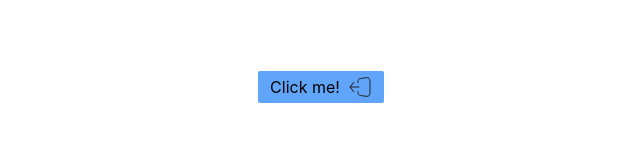
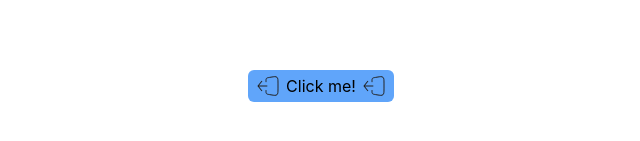
Before and after one commit to HCMUT-Tesell/Tesell, a React (Vite) app in the folder frontend/: page / in a window 1280 px wide. Shown: the part 313-454 px from the top of the page, without its empty margins (319-959 px from the left). Built offline with nearby package versions, Linux system fonts and the light colour scheme.

Commit message:
style: update button component's style

```diff
--- a/frontend/src/App.jsx
+++ b/frontend/src/App.jsx
@@ -9,7 +9,7 @@ function App() {
 
   return (
     <div>
-      <Button label={'Click me!'} onClick={handleClick} hasIcon={true} icon={Sign_out()} icon_position={'right'}></Button>
+      <Button label={'Click me!'} onClick={handleClick} icon_left={Sign_out()} icon_right={Sign_out()}></Button>
     </div>
   )
 }
--- a/frontend/src/components/button/button.jsx
+++ b/frontend/src/components/button/button.jsx
@@ -1,35 +1,14 @@
-const Button = ({ label, onClick, hasIcon, icon, icon_position }) => {
-    if (hasIcon) {
-        if (icon_position === 'right') {
-            return (
-                <button onClick={onClick} className="bg-blue-400 hover:bg-blue-500 text-black h-8 w-fit px-2 rounded-sm">
-                    <div className="flex flex-row">
-                        <span className="mx-1">{label}</span>
-                        <span className="mx-1">{icon}</span>
-                    </div>
-                </button>
-            );
-        } else if (icon_position === 'left') {
-            return (
-                <button onClick={onClick} className="bg-blue-400 hover:bg-blue-500 text-black h-8 w-fit px-2 rounded-sm">
-                    <div className="flex flex-row">
-                        <span className="mx-1">{icon}</span>
-                        <span className="mx-1">{label}</span>
-                    </div>
-                </button>
-            );
-        }
-    }
-    else {
-        return (
+const Button = ({ label, onClick, icon_left, icon_right }) => {
+    return (
+        <button onClick={onClick} className="bg-blue-400 hover:bg-blue-500 text-black h-8 w-fit px-2 rounded-md">
+            <div className="flex flex-row gap-x-1.5">
+                <span>{icon_left}</span>
+                <span>{label}</span>
+                <span>{icon_right}</span>
+            </div>
+        </button>
+    );
 
-            <button onClick={onClick} className="bg-blue-400 hover:bg-blue-500 text-black h-8 w-fit px-2 rounded-sm">
-                <div className="flex flex-row">
-                    <span className="mx-1">{label}</span>
-                </div>
-            </button>
-        );
-    }
 };
 
 export default Button;
```
